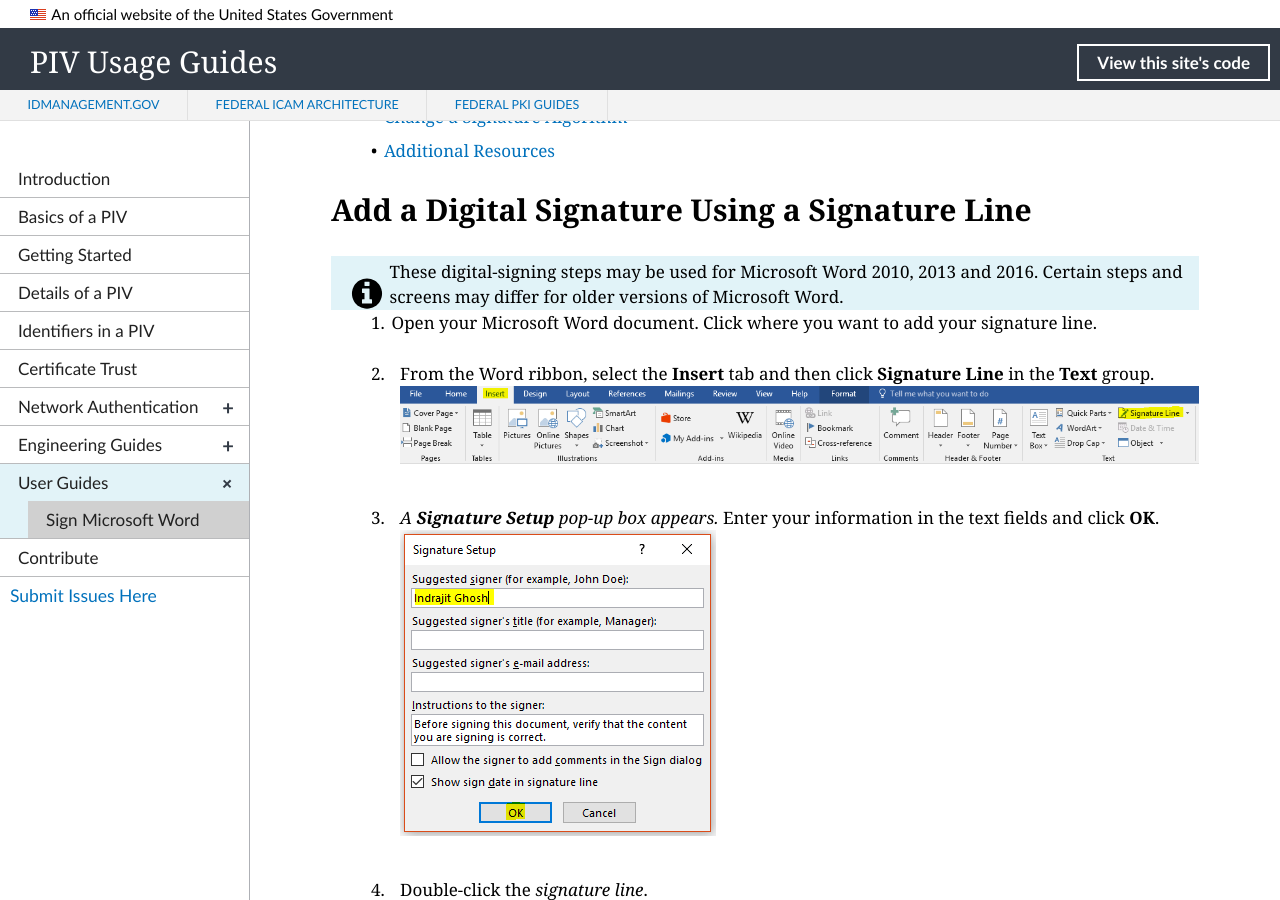
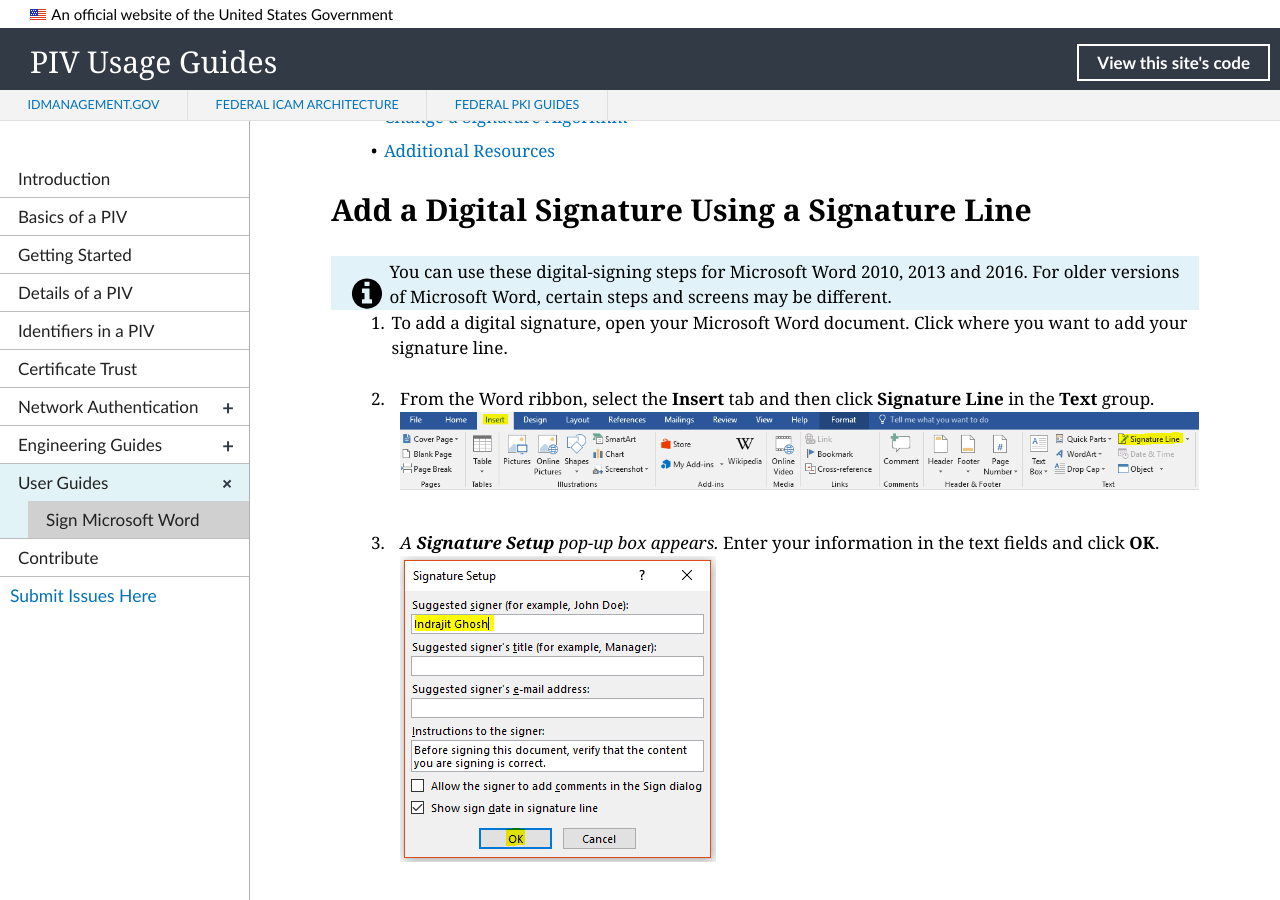
Before and after one commit to GSA/piv-guides, a Jekyll site: the page built from _userguides/01_digital_signing.md, in a window 1280 px wide and 900 px high, scrolled down 472 px. Built offline with Jekyll 4.4.1, drawn with Linux system fonts in a browser that asks for light colours; nearby versions of some CDN libraries; library files that are not in the unit come from our copies; some of the changed text lies outside the part shown.

Commit message:
Update 01_digital_signing.md
Edits

```diff
--- a/_userguides/01_digital_signing.md
+++ b/_userguides/01_digital_signing.md
@@ -20,10 +20,10 @@
 - [Additional Resources](#additional-resources)
 
 ## Add a Digital Signature Using a Signature Line
-<!--For multiple approvers, couldn't we say "repeat these steps for multiple approvers to add their digital signatures"?-->
-{% include alert-info.html content="These digital-signing steps may be used for Microsoft Word 2010, 2013 and 2016. Certain steps and screens may differ for older versions of Microsoft Word." %}
 
-1. Open your Microsoft Word document. Click where you want to add your signature line.
+{% include alert-info.html content="You can use these digital-signing steps for Microsoft Word 2010, 2013 and 2016. For older versions of Microsoft Word, certain steps and screens may be different." %}
+
+1. To add a digital signature, open your Microsoft Word document. Click where you want to add your signature line.
 2. From the Word ribbon, select the **Insert** tab and then click **Signature Line** in the **Text** group.<br/>
 ![Insert Signature Line]({{site.baseurl}}/img/word-signature-1.png)
 
@@ -51,7 +51,7 @@
 <br/>
 
 ## Add an Invisible Digital Signature
-<!--Where did the user here make his/her name invisible?  Don't see that step. Tested procedure and I can still see my name in the list of approvers and in the certificate information. Is it because the user didn't insert a signature line?  -->
+
 You can add an _invisible digital signature_ to prevent your name from appearing in a document.
 
 1. Open your document and click the **File** tab.
@@ -115,14 +115,14 @@
 3. From the **Protect Document** drop-down menu, click **Add a Digital Signature**.
 
 4. Complete the signing steps to add _invisible signatures_. _The final approver will see multiple invisible signatures in the document._
-<!--Don't understand how user gets to this screen-->
+**<Don't understand how user gets to this screen>**
 ![View Signature]({{site.baseurl}}/img/word-signature-12.png)
 
 <br/>
 
 ## View Digital Signatures
 
-{% include alert-warning.html content="If you use Word 2013 and open digitally signed Word 2007 or 2010 documents, you may encounter compatibility issues." %}
+{% include alert-warning.html content="If you use Word 2013 and open digitally signed Word 2007 or 2010 documents, you may have compatibility issues." %}
 **<Compatibility issues" means that the signatures will not be there?>**
 You can view digital signatures in an incompatible Word document in one of two ways:
 
@@ -155,9 +155,9 @@
 
 ## Change Signature Algorithm
 
+{% include alert-info.html content="You'll need help from your Technical Support staff for these steps. Administrator privileges are required." %}
+
 By default, Microsoft Word uses the SHA-1 algorithm to encrypt digital signatures in a Word document. The SHA-1 algorithm is no longer considered secure. Other algorithms, such as SHA-256, are preferred.
-
-{% include alert-info.html content="These instructions require administrator privileges." %}
 
 Two options are available for setting different signature algorithms:
 
```
Also changed, not shown: other parts of _userguides/01_digital_signing.md (+1 -1 lines).
